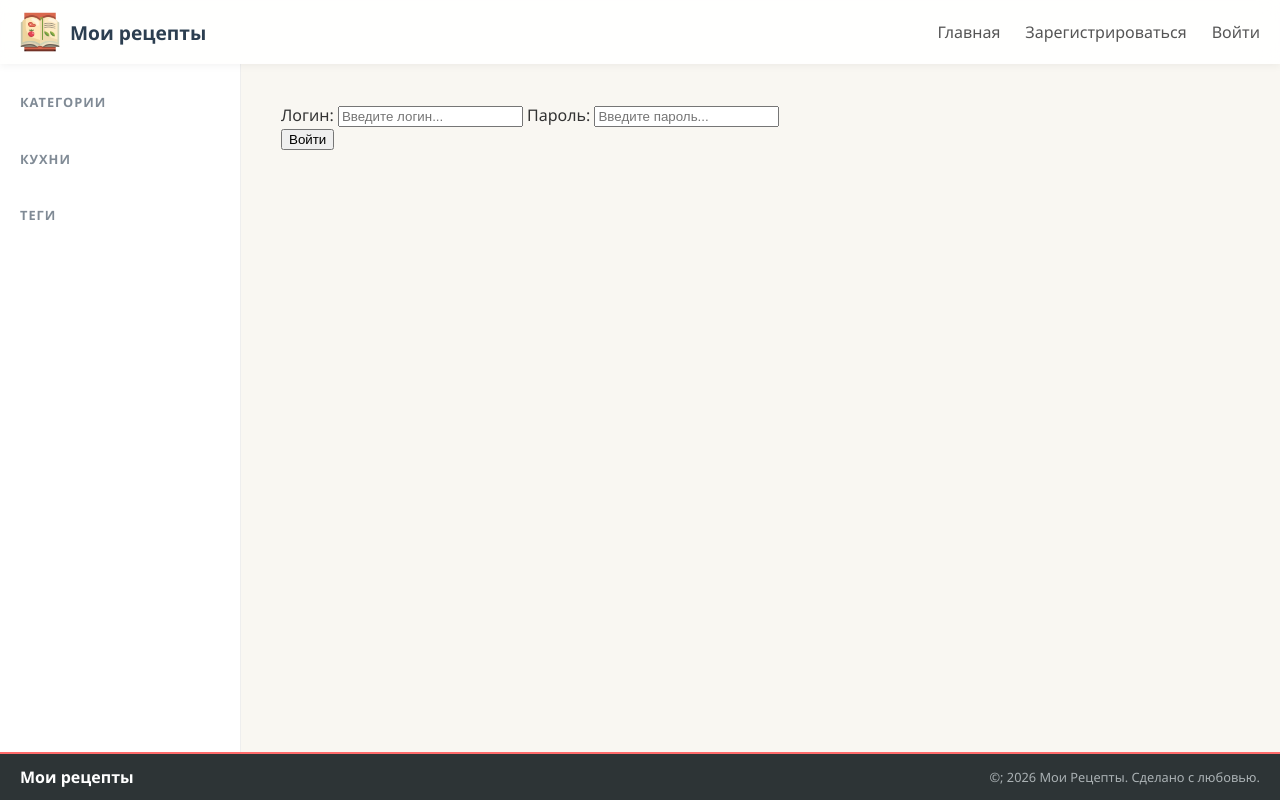
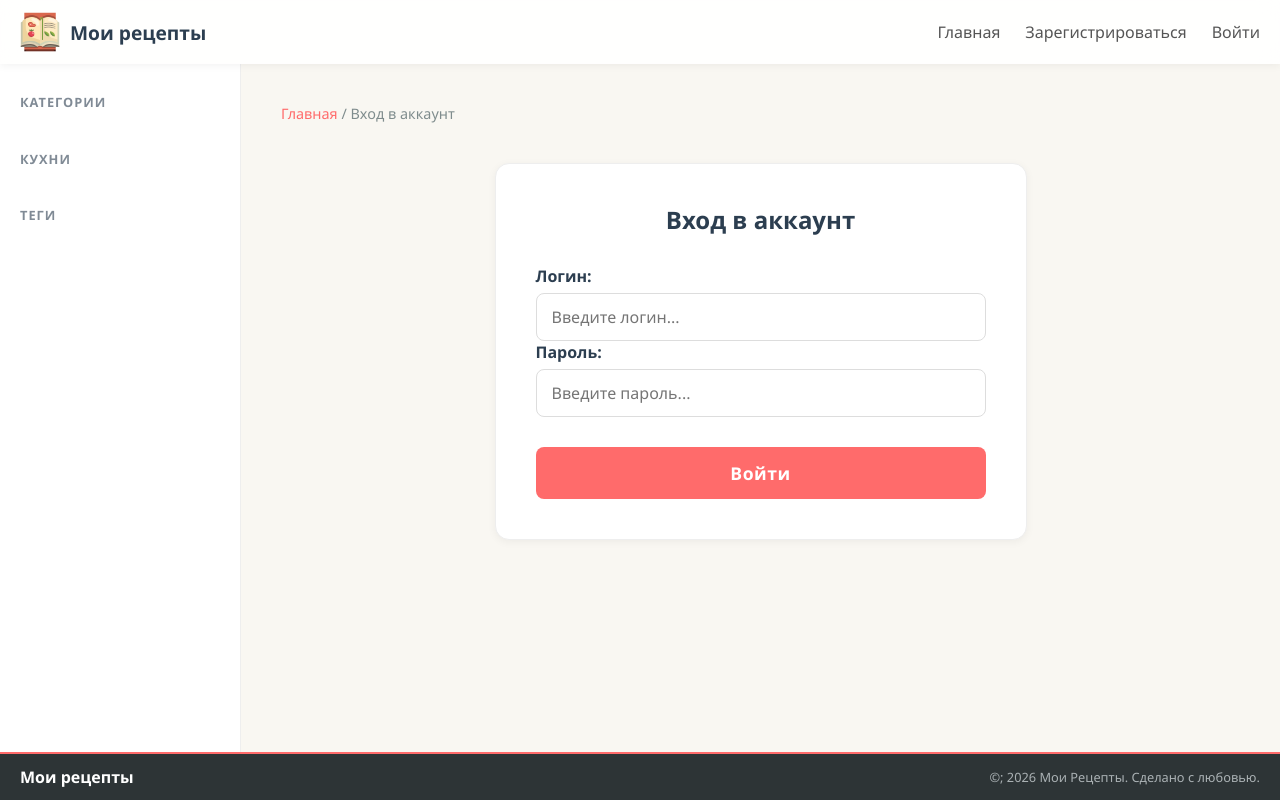
Before and after one commit to Serghqa/ChiefCook, a Django app: page /accounts/login/ in a window 1280 px wide. Run offline with Django 5.2, Linux system fonts and the light colour scheme; data that the repository does not hold is empty; some libraries are stand-ins or nearby versions.

Commit message:
add style for login.html, user_register.html

```diff
--- a/chiefcook/accounts/templates/accounts/login.html
+++ b/chiefcook/accounts/templates/accounts/login.html
@@ -1,23 +1,30 @@
 {% extends "base.html" %}
+{% block title %}
+    {{ "Вход в аккаунт" }}
+{% endblock title %}
 {% block content %}
-    <div>
-        <form method="post">
+    <nav class="breadcrumbs">
+        <a href="{% url 'cooking:index' %}">Главная</a> / <span>{{ "Вход в аккаунт" }}</span>
+    </nav>
+    <div class="auth-container">
+        <h3>Вход в аккаунт</h3>
+        <form method="post" class="auth-form">
             {% csrf_token %}
             {% if form.non_field_errors %}
-                <div>
+                <div class="auth-errors">
                     {{ form.non_field_errors }}
                 </div>
             {% endif %}
             <div>
                 {% for field in form %}
                     {% if field.errors %}
-                        <div>{{ field.errors }}</div>
+                        <div class="field-errors">{{ field.errors }}</div>
                     {% endif %}
                     {{ field.label_tag }} {{ field }}
                 {% endfor %}
             </div>
             <div>
-                <button type="submit">Войти</button>
+                <button type="submit" class="btn-auth">Войти</button>
             </div>
         </form>
     </div>
--- a/chiefcook/cooking/static/cooking/css/styles.css
+++ b/chiefcook/cooking/static/cooking/css/styles.css
@@ -560,8 +560,6 @@ main {
     /* border-radius: 3px; */
 }
 
-
-
 /* Кнопки */
 .btn-remove-ingredient {
     background: #fff;
@@ -619,7 +617,115 @@ main {
     color: var(--primary-color);
 }
 
-/* 12. АДАПТИВНОСТЬ */
+/* 12. СТИЛИ ДЛЯ СТРАНИЦ АВТОРИЗАЦИИ (ВХОД И РЕГИСТРАЦИЯ) */
+.auth-container {
+    max-width: 450px;
+    margin: 40px auto;
+    background: var(--bg-card);
+    padding: 40px;
+    border-radius: 14px;
+    box-shadow: var(--shadow-sm);
+    border: 1px solid #eee;
+}
+
+.auth-container h3 {
+    text-align: center;
+    margin-bottom: 30px;
+    color: var(--text-dark);
+}
+
+/* Контейнер полей формы */
+.auth-form > div {
+    margin-bottom: 20px;
+}
+
+.auth-form label {
+    display: block;
+    font-weight: 600;
+    color: var(--text-dark);
+    margin-bottom: 6px;
+}
+
+/* Стили для текстовых полей, пароля и email */
+.auth-form input[type="text"],
+.auth-form input[type="password"],
+.auth-form input[type="email"] {
+    width: 100%;
+    padding: 12px 15px;
+    border: 1px solid #ddd;
+    border-radius: 8px;
+    font-family: inherit;
+    font-size: 1rem;
+    box-sizing: border-box;
+    transition: var(--transition);
+}
+
+.auth-form input:focus {
+    outline: none;
+    border-color: var(--primary-color);
+    box-shadow: 0 0 0 3px rgba(255, 107, 107, 0.15);
+}
+
+/* Общие ошибки (non_field_errors) */
+.auth-errors {
+    margin-bottom: 15px;
+}
+
+.auth-errors ul {
+    margin: 0;
+    padding: 0;
+    list-style: none;
+}
+
+.auth-errors li {
+    font-size: 0.9rem;
+    color: #e74c3c;
+    padding: 5px 0;
+}
+
+/* Ошибки конкретных полей */
+.field-errors {
+    font-size: 0.85rem;
+    color: #e74c3c;
+    margin-bottom: 5px;
+    list-style: none;
+    padding: 0;
+}
+
+.field-errors li {
+    list-style: none;
+    padding: 2px 0;
+}
+
+/* Убираем марджин у последнего div с полями */
+.auth-form > div:last-of-type {
+    margin-bottom: 0;
+}
+
+/* Кнопка отправки формы */
+.btn-auth {
+    width: 100%;
+    padding: 14px;
+    background: var(--primary-color);
+    color: white;
+    border: none;
+    border-radius: 8px;
+    font-size: 1.1rem;
+    font-weight: 600;
+    cursor: pointer;
+    transition: var(--transition);
+    margin-top: 10px;
+    font-family: inherit;
+    letter-spacing: 0.5px;
+}
+
+.btn-auth:hover {
+    background: #e55a5a;
+    transform: translateY(-1px);
+    box-shadow: 0 5px 15px rgba(255, 107, 107, 0.3);
+}
+
+/* 13. АДАПТИВНОСТЬ */
 @media (max-width: 900px) {
     body {
         overflow: auto;
```
Also changed, not shown: chiefcook/accounts/templates/accounts/user_register.html (+23 -4 lines).
